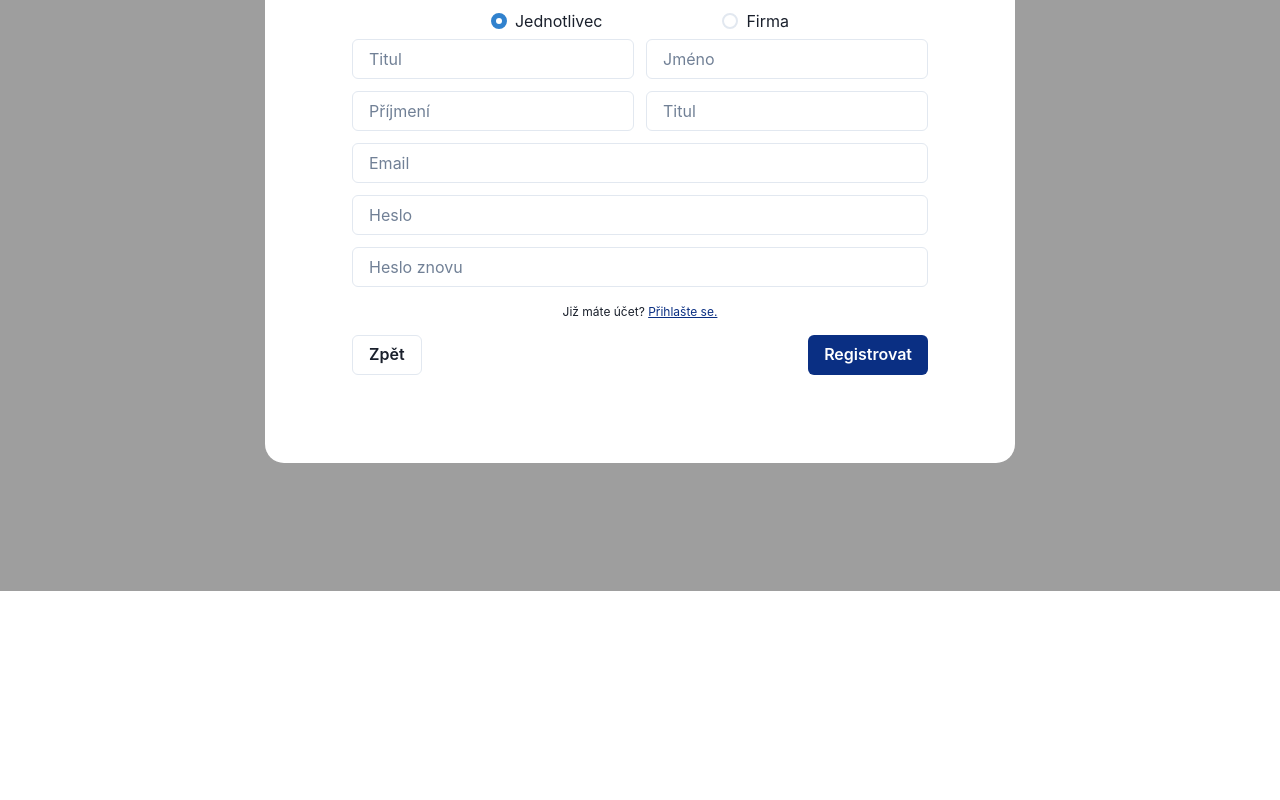
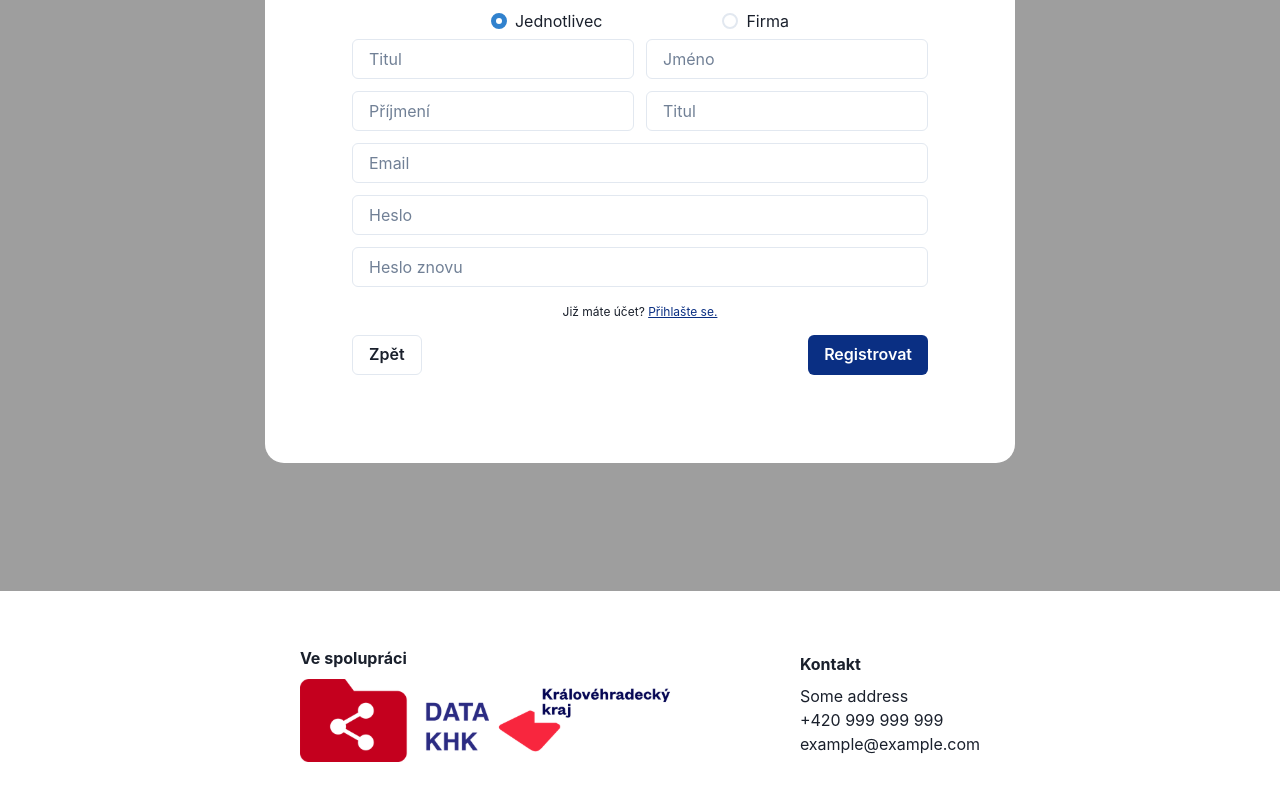
Before and after one commit to TDiblik/hk-donates, a React (Create React App) app in the folder client/: page /register in a window 1280 px wide. Shown: the part 284-1084 px from the top of the page. Before the commit the page ends 875 px from the top, so only its background shows below. Built offline with nearby package versions, Linux system fonts and the light colour scheme.

Commit message:
[task] whole footer

```diff
--- /dev/null
+++ b/client/src/components/Footer/Footer.module.css
@@ -0,0 +1,33 @@
+.footerContent {
+  display: flex;
+  align-items: center;
+  justify-content: center;
+  text-align: center;
+  margin: 10px 0; /* Adjust the margin as needed */
+  padding-top: 45px; /* Adjust the padding as needed */
+  padding-bottom: 100px;
+}
+
+.imageContainer {
+  padding-right: 100px;
+  display: flex;
+  align-items: center;
+  margin-right: 20px; /* Adjust the margin as needed */
+}
+
+.boldText {
+  font-weight: bold;
+  margin: 0; /* Remove margin here */
+  text-align: left;
+  padding-bottom: 8px;
+}
+
+.contactInfo {
+  text-align: left;
+  display: flex; /* Display "Kontakt" and contact info as a flex container */
+  flex-direction: column; /* Arrange them vertically */
+}
+
+p {
+  margin: 0;
+}
--- /dev/null
+++ b/client/src/components/Footer/Footer.tsx
@@ -0,0 +1,34 @@
+import React from "react";
+import styles from "./Footer.module.css";
+
+const Footer = () => {
+  return (
+    <footer>
+      <div className={styles.footerContent}>
+        <div className={styles.textContainer}>
+          <h2 className={styles.boldText}>Ve spolupráci</h2>
+          <div className={styles.imageContainer}>
+            <img
+              src="http://localhost:3000/assets/datakhklogo.svg"
+              role="none"
+              alt=""
+            />
+            <img
+              src="http://localhost:3000/assets/khlogo.svg"
+              role="none"
+              alt=""
+            />
+          </div>
+        </div>
+        <div className={styles.contactInfo}>
+          <h2 className={styles.boldText}>Kontakt</h2>
+          <p>Some address</p>
+          <p>+420 999 999 999</p>
+          <p>example@example.com</p>
+        </div>
+      </div>
+    </footer>
+  );
+};
+
+export default Footer;
--- a/client/src/components/Layout/Layout.tsx
+++ b/client/src/components/Layout/Layout.tsx
@@ -2,6 +2,7 @@ import { ReactNode } from "react";
 
 import styles from "./Layout.module.css";
 import { Navbar } from "../Navbar";
+import Footer from "../Footer/Footer";
 
 interface Props {
   children: ReactNode;
@@ -11,6 +12,7 @@ const Layout = (props: Props) => {
     <div>
       <Navbar />
       <div className={styles.wrapper}>{props.children}</div>
+      <Footer />
     </div>
   );
 };
```
Also changed, not shown: client/public/assets/datakhklogo.svg (added), client/public/assets/khlogo.svg (added).
